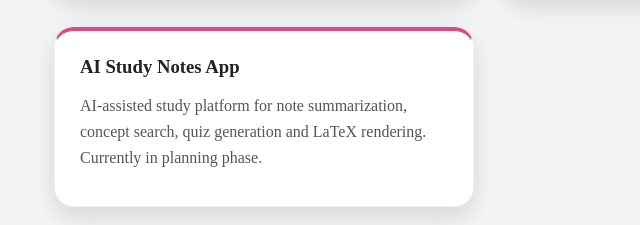
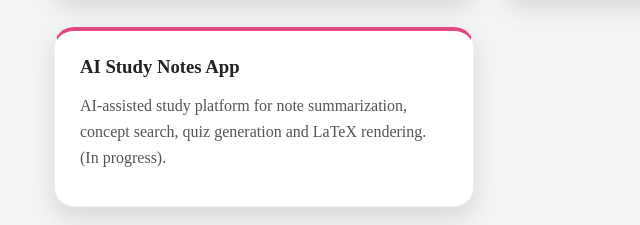
Before and after one commit to KJayasuriya/portfolio-site, a plain HTML site: page index.html in a window 1280 px wide. Shown: the part 1185-1410 px from the top of the page, 74-714 px from the left. Drawn offline with Linux system fonts and the light colour scheme.

Commit message:
Updated info. for study notes app

```diff
--- a/index.html
+++ b/index.html
@@ -62,7 +62,7 @@
                     AI-assisted study platform for note
                     summarization, concept search,
                     quiz generation and LaTeX rendering.
-                    Currently in planning phase.
+                    (In progress).
                 </p>
             </div>
         </div>
```
